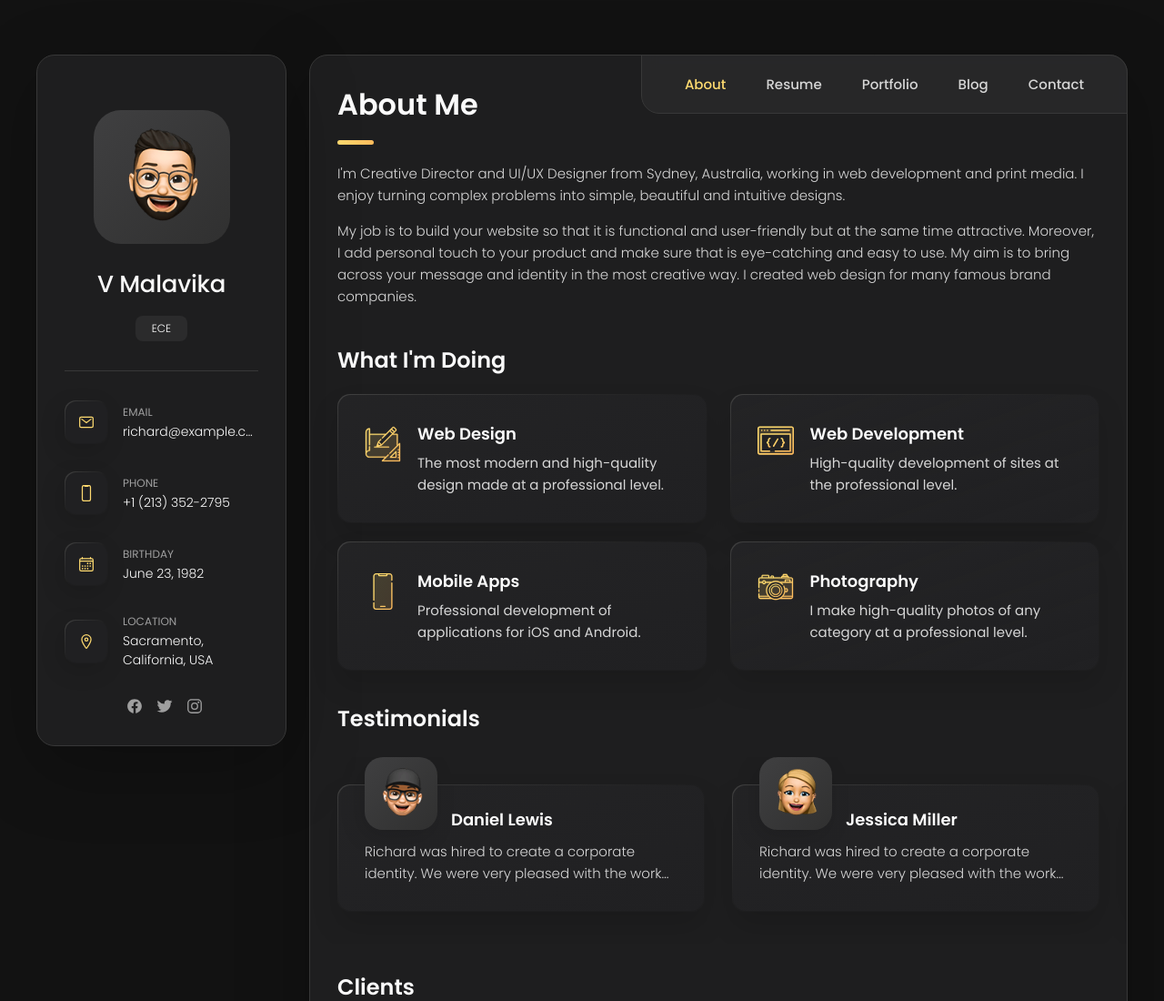
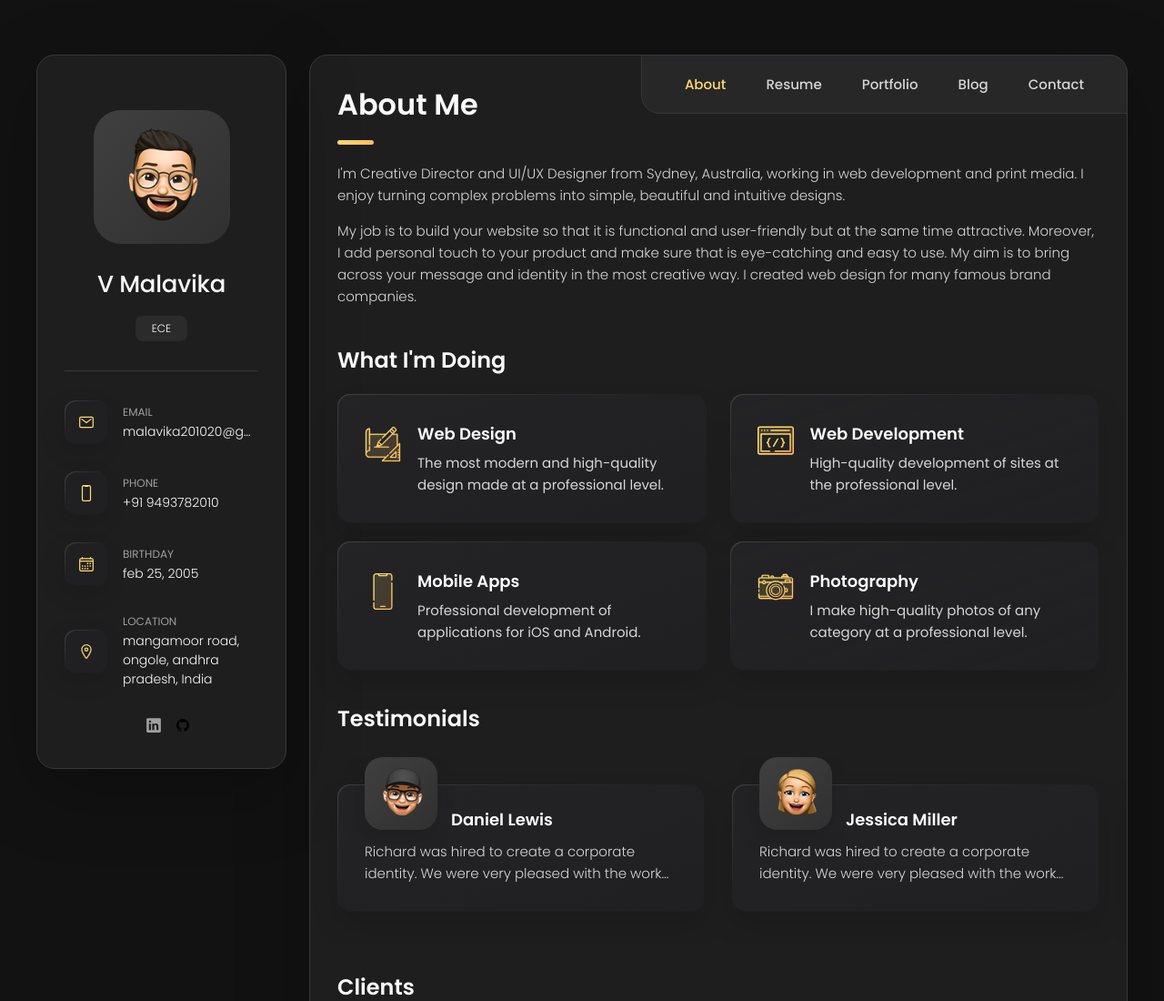
Before and after one commit to MalavikaVaddempudi/Personal-portfolio, a plain HTML site: page index.html in a window 1280 px wide. Shown: the top 1100 px of the page at 91% size. Drawn offline with nearby package versions, Linux system fonts and the light colour scheme.

Commit message:
first commit

```diff
--- a/index.html
+++ b/index.html
@@ -74,7 +74,7 @@
             <div class="contact-info">
               <p class="contact-title">Email</p>
 
-              <a href="mailto:richard@example.com" class="contact-link">richard@example.com</a>
+              <a href="malavika201020@gmail.com" class="contact-link">malavika201020@gmail.com</a>
             </div>
 
           </li>
@@ -88,7 +88,7 @@
             <div class="contact-info">
               <p class="contact-title">Phone</p>
 
-              <a href="tel:+12133522795" class="contact-link">+1 (213) 352-2795</a>
+              <a href="9493782010" class="contact-link">+91 9493782010</a>
             </div>
 
           </li>
@@ -102,7 +102,7 @@
             <div class="contact-info">
               <p class="contact-title">Birthday</p>
 
-              <time datetime="1982-06-23">June 23, 1982</time>
+              <time datetime="2005-02-25">feb 25, 2005</time>
             </div>
 
           </li>
@@ -116,7 +116,7 @@
             <div class="contact-info">
               <p class="contact-title">Location</p>
 
-              <address>Sacramento, California, USA</address>
+              <address>mangamoor road, ongole, andhra pradesh, India</address>
             </div>
 
           </li>
@@ -127,21 +127,17 @@
 
         <ul class="social-list">
 
+        <ul class="social-list">
+
           <li class="social-item">
-            <a href="#" class="social-link">
-              <ion-icon name="logo-facebook"></ion-icon>
+            <a href="https://www.linkedin.com/in/malavika-vaddempudi-a5031a32b/" class="social-link" target="_blank" rel="noopener">
+              <ion-icon name="logo-linkedin"></ion-icon>
             </a>
           </li>
 
           <li class="social-item">
-            <a href="#" class="social-link">
-              <ion-icon name="logo-twitter"></ion-icon>
-            </a>
-          </li>
-
-          <li class="social-item">
-            <a href="#" class="social-link">
-              <ion-icon name="logo-instagram"></ion-icon>
+            <a href="https://github.com/MalavikaVaddempudi" class="social-link" target="_blank" rel="noopener"></a>
+              <ion-icon name="logo-github"></ion-icon>
             </a>
           </li>
 
```
